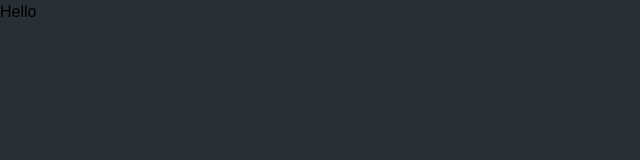
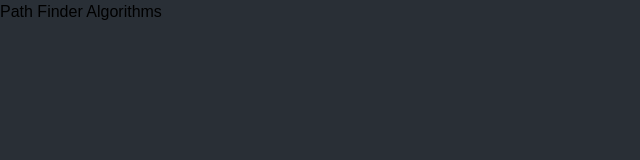
Before and after one commit to ChantelleKerr/algorithm-visualiser, a Next.js app: page / in a window 1280 px wide. Shown: the top 160 px of the page, without its empty margins (0-640 px from the left). Built offline with nearby package versions, Linux system fonts and the light colour scheme.

Commit message:
Add link to pathfinder

```diff
--- a/app/page.tsx
+++ b/app/page.tsx
@@ -1,3 +1,5 @@
+import Link from "next/link";
+
 export default function Home() {
-  return <p>Hello</p>;
+  return <Link href="/pathfinder">Path Finder Algorithms</Link>;
 }
--- a/app/pathfinder/page.tsx
+++ b/app/pathfinder/page.tsx
@@ -1,6 +1,6 @@
-import Grid from "../../components/Grid/Grid";
+import Grid from "@/components/Grid/Grid";
 
-const PathFinderVisualisation = () => {
+const PathFinder = () => {
   return (
     <>
       <Grid />
@@ -8,4 +8,4 @@ const PathFinderVisualisation = () => {
   );
 };
 
-export default PathFinderVisualisation;
+export default PathFinder;
```
